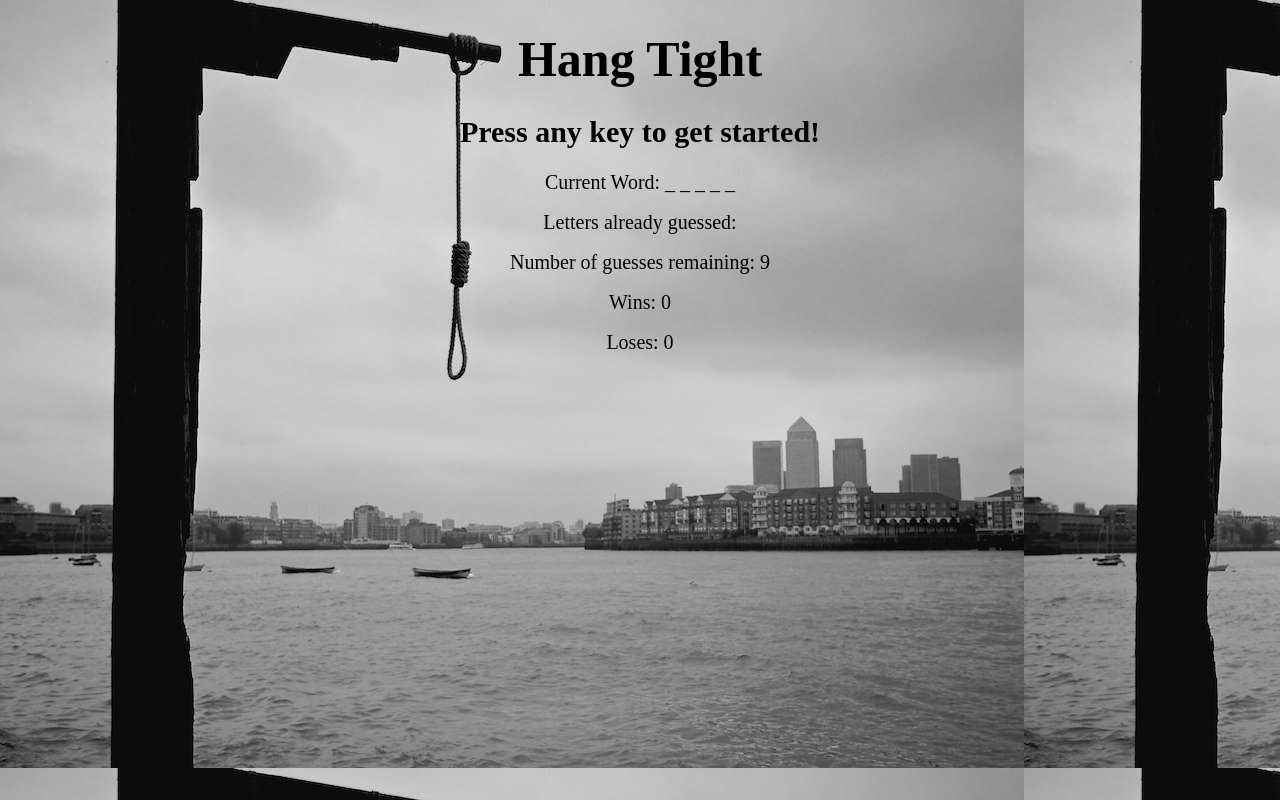
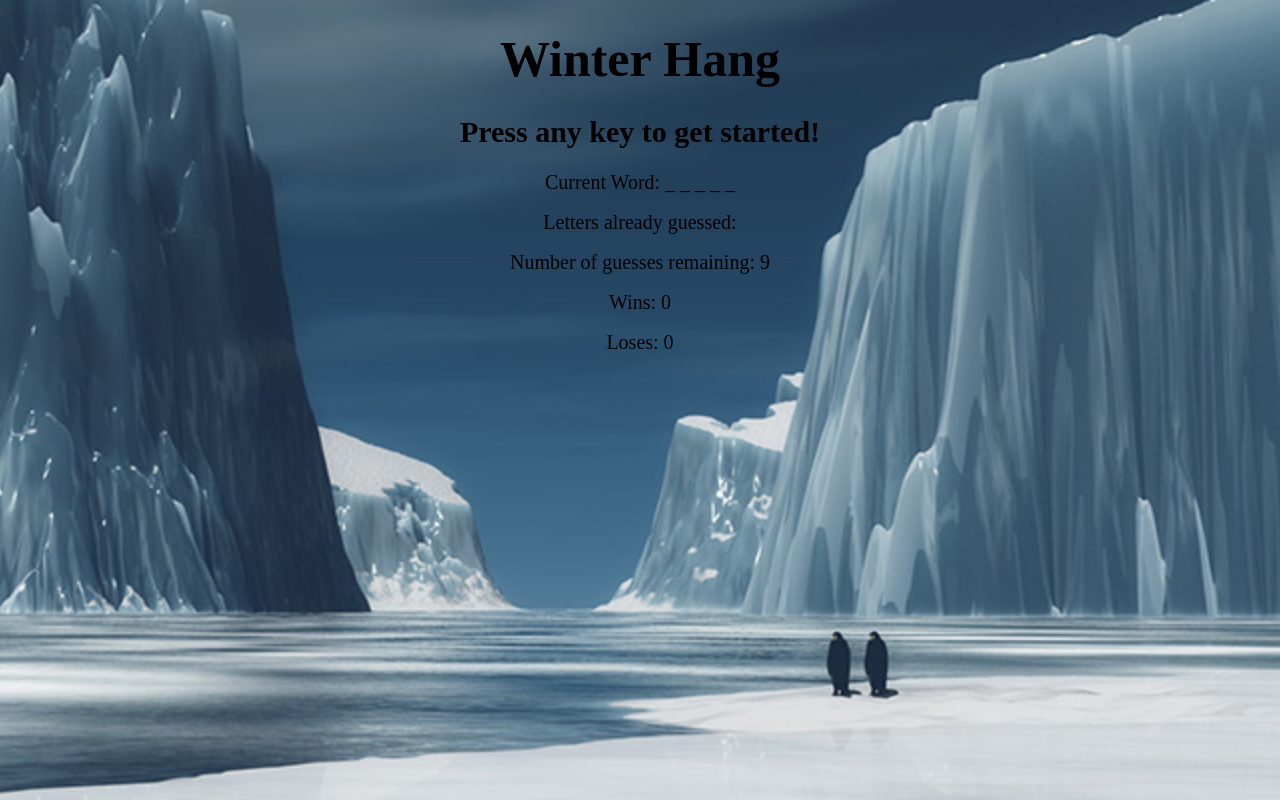
Before and after one commit to falond/hangman-game, a plain HTML site: page index.html in a window 1280 px wide. Drawn offline with Linux system fonts and the light colour scheme.

```diff
--- a/assets/css/style.css
+++ b/assets/css/style.css
@@ -9,5 +9,7 @@
 }
 
 body {
-	 background: url("../images/hang_tight.jpg");
+	 background: url("../images/winter-wall.jpg") no-repeat center center fixed;
+	 background-size: cover;
+
 }
--- a/index.html
+++ b/index.html
@@ -9,7 +9,7 @@
 <body>
 
 <div class="wrapper">
-	<h1>Hang Tight</h1>
+	<h1>Winter Hang</h1>
 	<h2>Press any key to get started!</h2>
 </div>
 
```
Also changed, not shown: assets/images/winter-wall.jpg (added).
